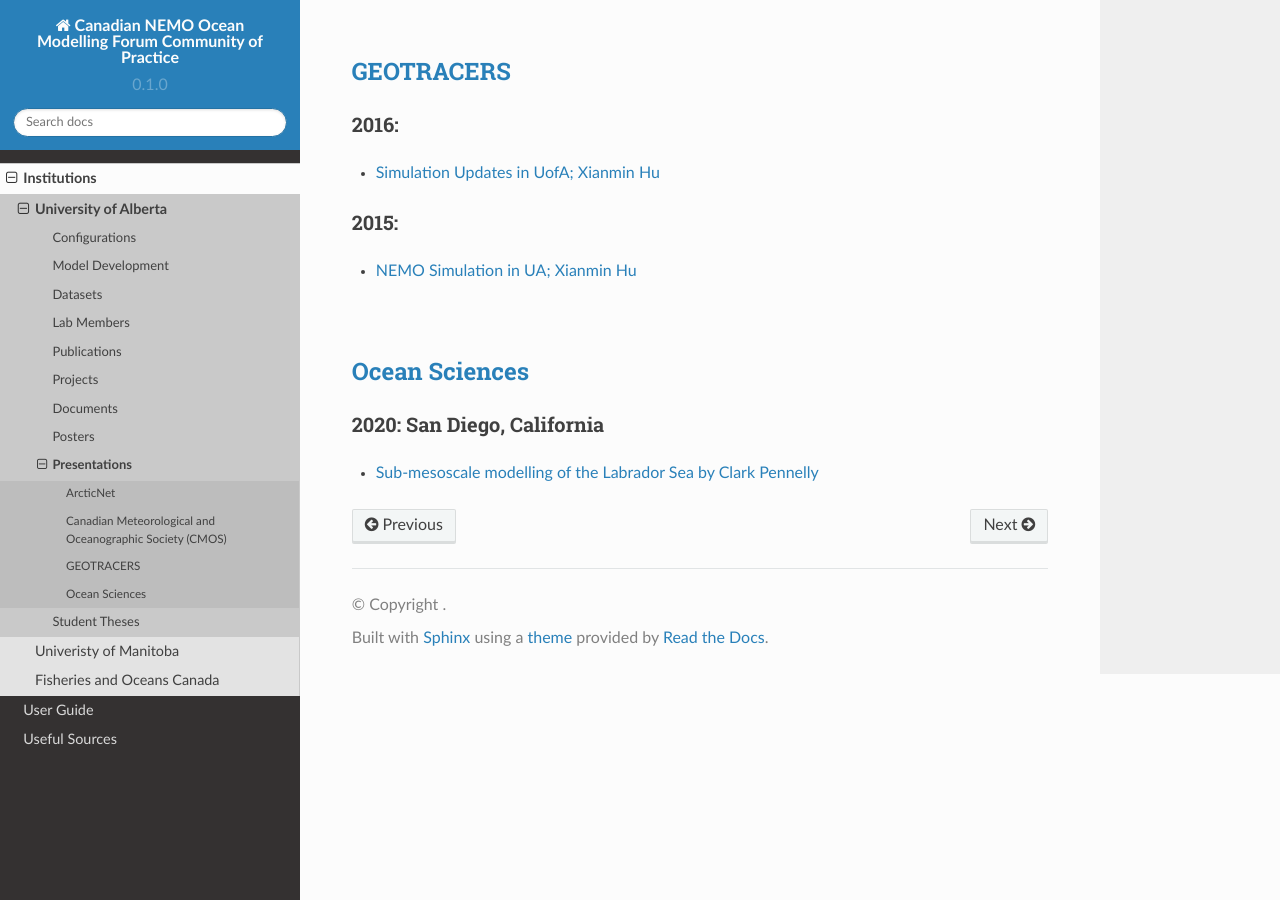
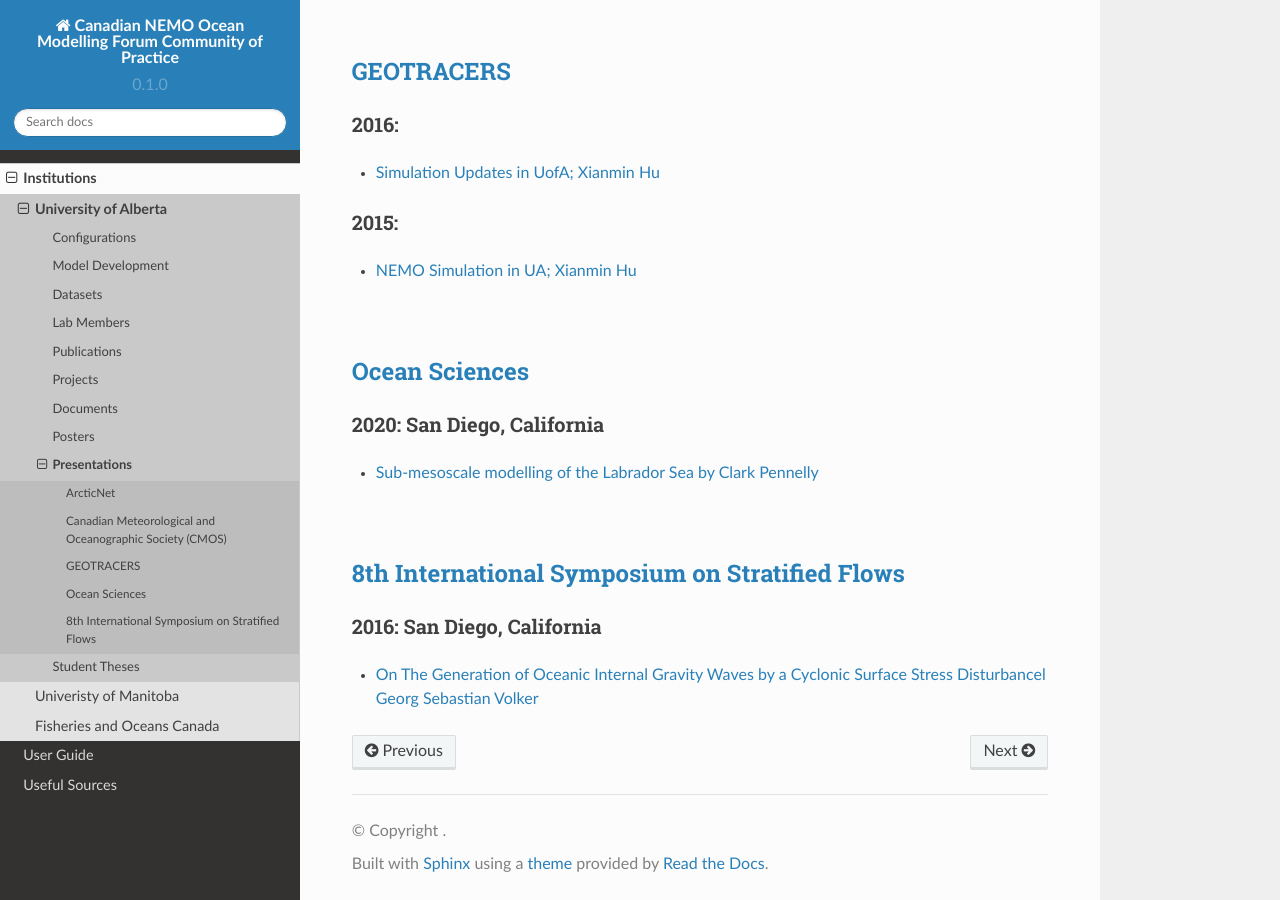
Before and after one commit to UofA-NEMO/Canadian-NEMO-Ocean-Modelling-Forum-Community-of-Practice, a Sphinx documentation site: the page built from docs/Institutions/UofA/Presentations.rst, in a window 1280 px wide and 900 px high, scrolled down 1073 px. Built offline with Sphinx 7.4.7 and the Read the Docs theme 2.0.0, drawn with Linux system fonts in a browser that asks for light colours; pages that are not in the unit, such as notebooks, are missing from menus.

Commit message:
Update Presentations.rst

```diff
--- a/docs/Institutions/UofA/Presentations.rst
+++ b/docs/Institutions/UofA/Presentations.rst
@@ -66,3 +66,13 @@ Conference/workshop presentations related to members of our lab are listed below
 ^^^^^^^^^^^^^^^^^^^^^^^^^^^
 
 * `Sub-mesoscale modelling of the Labrador Sea by Clark Pennelly <../../_static/_UofA/OceanSciences_T_2020_PennellyClark.pptx>`_
+
+|
+
+`8th International Symposium on Stratified Flows <https://cpaess.ucar.edu/meetings/2016/8th-international-symposium-stratified-flows-issf>`_
+---------------------------------------------------------------------------------------------------------------------------------------------
+
+2016: San Diego, California
+^^^^^^^^^^^^^^^^^^^^^^^^^^^
+
+* `On The Generation of Oceanic Internal Gravity Waves by a Cyclonic Surface Stress Disturbancel Georg Sebastian Volker <../../_static/_UofA/sebastian-presentation-ISSF1026.pdf>`_
```
